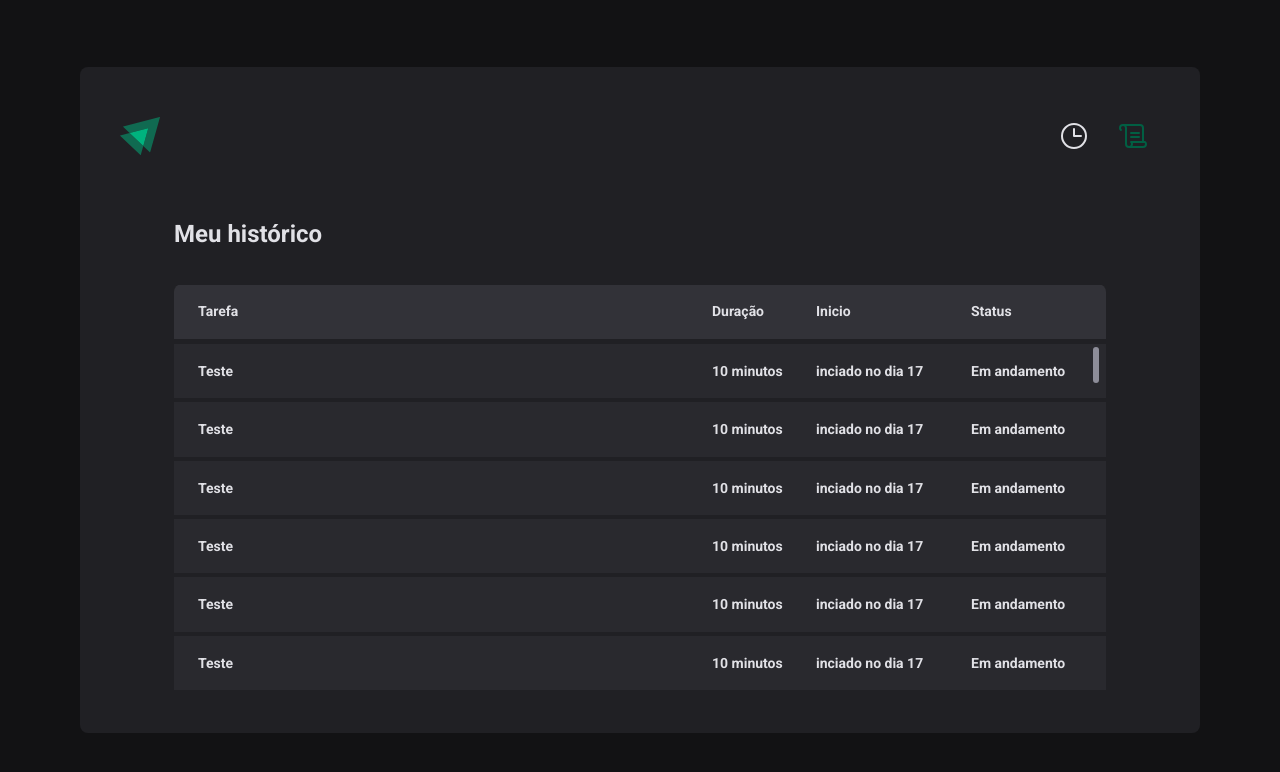
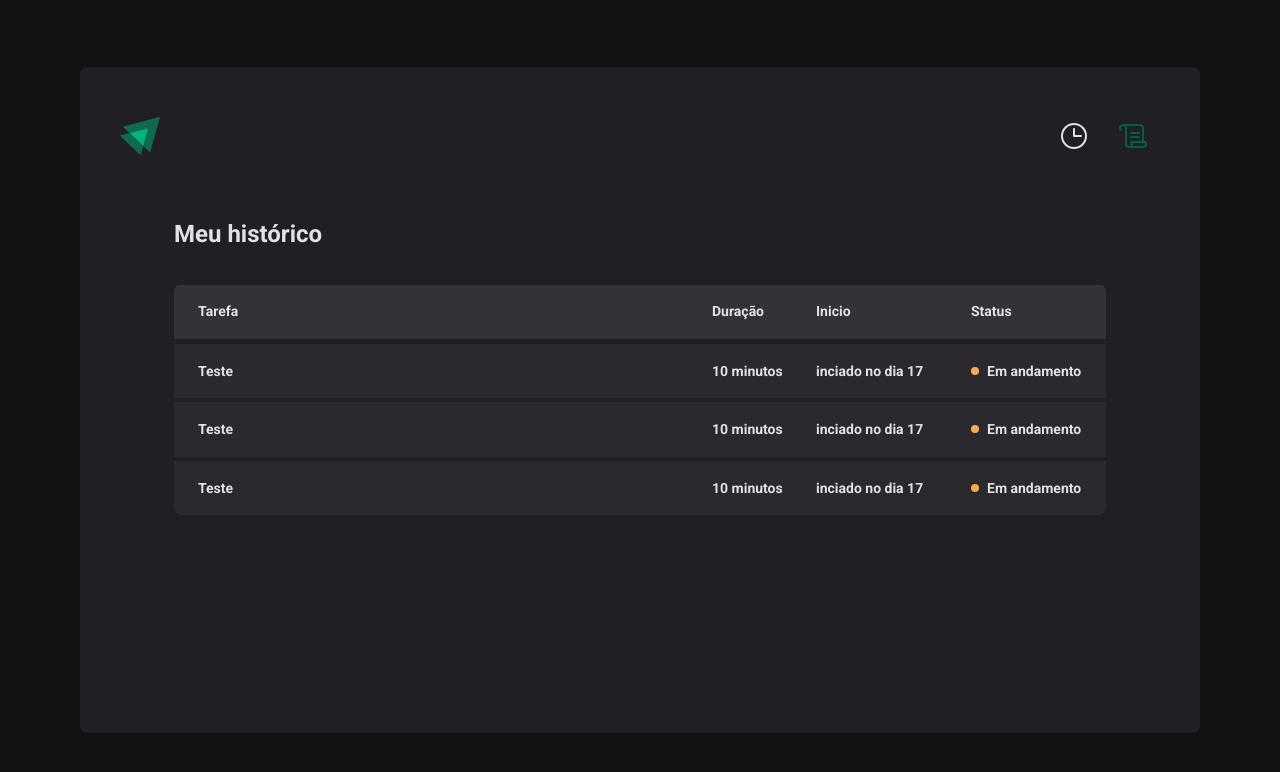
Before and after one commit to devgustavosantos/ignite-timer, a React (Vite) app: page /history in a window 1280 px wide. Shown: the top 772 px of the page. Built offline with nearby package versions, Linux system fonts and the light colour scheme.

Commit message:
feat: add colors to statuses

```diff
--- a/src/pages/History/index.tsx
+++ b/src/pages/History/index.tsx
@@ -1,13 +1,17 @@
 import { CustomSimpleBar } from '../../components/CustomSimpleBar';
 import * as S from './styles';
+import { StatusVariations } from './types';
+import { statusTranslation } from './utils';
 
 export function History() {
-  const tasks = new Array(50).fill({
+  const status: StatusVariations = 'ongoing';
+
+  const task = {
     name: 'Teste',
     duration: '10 minutos',
     startedAt: String('inciado no dia ' + new Date().getDate()),
-    status: 'Em andamento',
-  });
+    status,
+  } as const;
 
   return (
     <S.Container>
@@ -24,16 +28,32 @@ export function History() {
             </S.TRowOfHead>
           </S.THead>
           <tbody>
-            {tasks.map((task) => {
-              return (
-                <S.TRowOfBody key={String(Math.random())}>
-                  <S.TDataOfBody>{task.name}</S.TDataOfBody>
-                  <S.TDataOfBody>{task.duration}</S.TDataOfBody>
-                  <S.TDataOfBody>{task.startedAt}</S.TDataOfBody>
-                  <S.TDataOfBody>{task.status}</S.TDataOfBody>
-                </S.TRowOfBody>
-              );
-            })}
+            <S.TRowOfBody key={String(Math.random())}>
+              <S.TDataOfBody>{task.name}</S.TDataOfBody>
+              <S.TDataOfBody>{task.duration}</S.TDataOfBody>
+              <S.TDataOfBody>{task.startedAt}</S.TDataOfBody>
+              <S.TaskStatus situation={task.status}>
+                {statusTranslation[task.status]}
+              </S.TaskStatus>
+            </S.TRowOfBody>
+
+            <S.TRowOfBody key={String(Math.random())}>
+              <S.TDataOfBody>{task.name}</S.TDataOfBody>
+              <S.TDataOfBody>{task.duration}</S.TDataOfBody>
+              <S.TDataOfBody>{task.startedAt}</S.TDataOfBody>
+              <S.TaskStatus situation={task.status}>
+                {statusTranslation[task.status]}
+              </S.TaskStatus>
+            </S.TRowOfBody>
+
+            <S.TRowOfBody key={String(Math.random())}>
+              <S.TDataOfBody>{task.name}</S.TDataOfBody>
+              <S.TDataOfBody>{task.duration}</S.TDataOfBody>
+              <S.TDataOfBody>{task.startedAt}</S.TDataOfBody>
+              <S.TaskStatus situation={task.status}>
+                {statusTranslation[task.status]}
+              </S.TaskStatus>
+            </S.TRowOfBody>
           </tbody>
         </table>
       </CustomSimpleBar>
--- a/src/pages/History/styles.ts
+++ b/src/pages/History/styles.ts
@@ -1,4 +1,7 @@
 import styled, { css } from 'styled-components';
+
+import { TaskStatusProps } from './types';
+import { statusColors } from './utils';
 
 const Container = styled.div`
   display: flex;
@@ -67,6 +70,23 @@ const TDataOfBody = styled.td`
   ${TextStyles}
 `;
 
+const TaskStatus = styled.td<TaskStatusProps>`
+  ${TextStyles}
+  display: inline-flex;
+  align-items: center;
+  gap: 8rem;
+
+  &::before {
+    content: '';
+    width: 8rem;
+    height: 8rem;
+    display: block;
+    border-radius: 50%;
+    background-color: ${({ theme, situation }) =>
+    theme[statusColors[situation]]};
+  }
+`;
+
 export {
   Container,
   TDataOfBody,
@@ -76,4 +96,5 @@ export {
   TRowOfBody,
   TRowOfHead,
   Title,
+  TaskStatus,
 };
--- /dev/null
+++ b/src/pages/History/types.ts
@@ -0,0 +1,14 @@
+interface StatusGroup {
+  ongoing: string;
+  concluded: string;
+  interrupted: string;
+}
+
+type StatusVariations = keyof StatusGroup;
+
+interface TaskStatusProps
+  extends React.HTMLAttributes<HTMLTableDataCellElement> {
+  situation: StatusVariations;
+}
+
+export type { StatusGroup, StatusVariations, TaskStatusProps };
--- /dev/null
+++ b/src/pages/History/utils.ts
@@ -0,0 +1,15 @@
+import { StatusGroup } from './types';
+
+const statusTranslation: StatusGroup = {
+  ongoing: 'Em andamento',
+  concluded: 'Concluído',
+  interrupted: 'Interrompido',
+};
+
+const statusColors: StatusGroup = {
+  ongoing: 'YELLOW_900',
+  concluded: 'GREEN_800',
+  interrupted: 'RED_800',
+};
+
+export { statusTranslation, statusColors };
--- a/src/styles/colors.ts
+++ b/src/styles/colors.ts
@@ -5,6 +5,8 @@ export const COLORS = {
 
   RED_900: '#7A1921',
   RED_800: '#F03847',
+
+  YELLOW_900: '#FBA94C',
 
   BLACK_900: '#121214',
   BLACK_800: '#202024',
```
